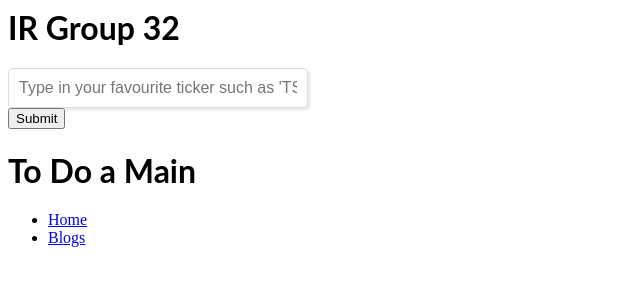
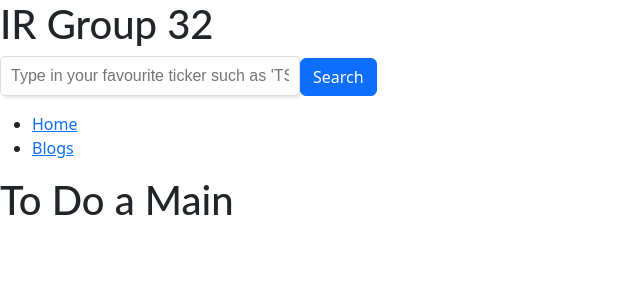
Before and after one commit to sekheng/CZ4034_IR, a React (Create React App) app: page / in a window 1280 px wide. Shown: the top 300 px of the page, without its empty margins (0-640 px from the left). Built offline with nearby package versions, Linux system fonts and the light colour scheme.

Commit message:
In corporating dependencies that helps to make the website looks better

```diff
--- a/App.tsx
+++ b/App.tsx
@@ -1,7 +1,7 @@
 import * as React from 'react';
 import './style.css';
 import SearchForm from './SearchForm';
-import { BrowserRouter, Route, Routes, Outlet } from 'react-router-dom';
+import { BrowserRouter, Route, Routes } from 'react-router-dom';
 import Main from './Main';
 import MoneyGraph from './Graph/MoneyGraph';
 import TopBar from './TopBar';
@@ -13,14 +13,13 @@ export default function App() {
             <div>
                 <h1>IR Group 32</h1>
                 <SearchForm />
+                <TopBar />
                 <Routes>
                     <Route index path="/" element={<Main />} />
-                    <Route index path="/graph" element={<MoneyGraph />} />
+                    <Route path="/graph" element={<MoneyGraph />} />
                     <Route path="*" element={<NoPage />} />
                 </Routes>
-                <Outlet />
             </div>
-            <TopBar />
         </BrowserRouter>
     );
 }
--- a/SearchForm.tsx
+++ b/SearchForm.tsx
@@ -1,4 +1,5 @@
 import * as React from 'react';
+import Button from 'react-bootstrap/Button';
 
 interface SearchFState {
     message: string;
@@ -35,8 +36,8 @@ class SearchForm extends React.Component<{}, SearchFState> {
                         value={this.state.message}
                         onChange={this.handleChange}
                     />
+                    <Button type="submit">Search</Button>
                 </div>
-                <button type="submit">Submit</button>
             </form>
         );
     }
--- a/TopBar.tsx
+++ b/TopBar.tsx
@@ -1,5 +1,5 @@
 import * as React from 'react';
-import { Outlet, Link } from 'react-router-dom';
+import { Link } from 'react-router-dom';
 
 export default function TopBar() {
     return (
```
Also changed, not shown: index.tsx (+4 -3 lines), package.json (+7 -2 lines).
